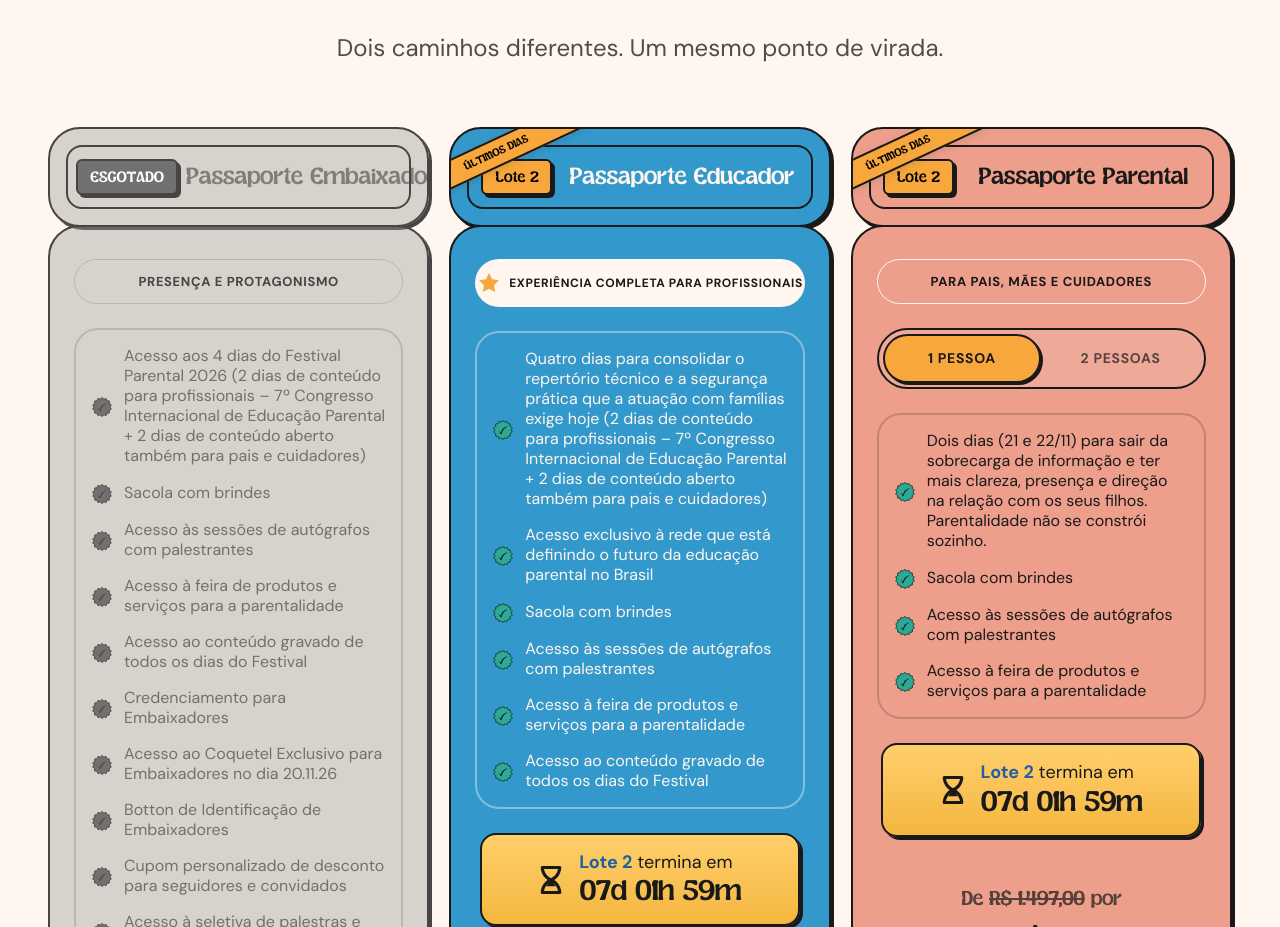
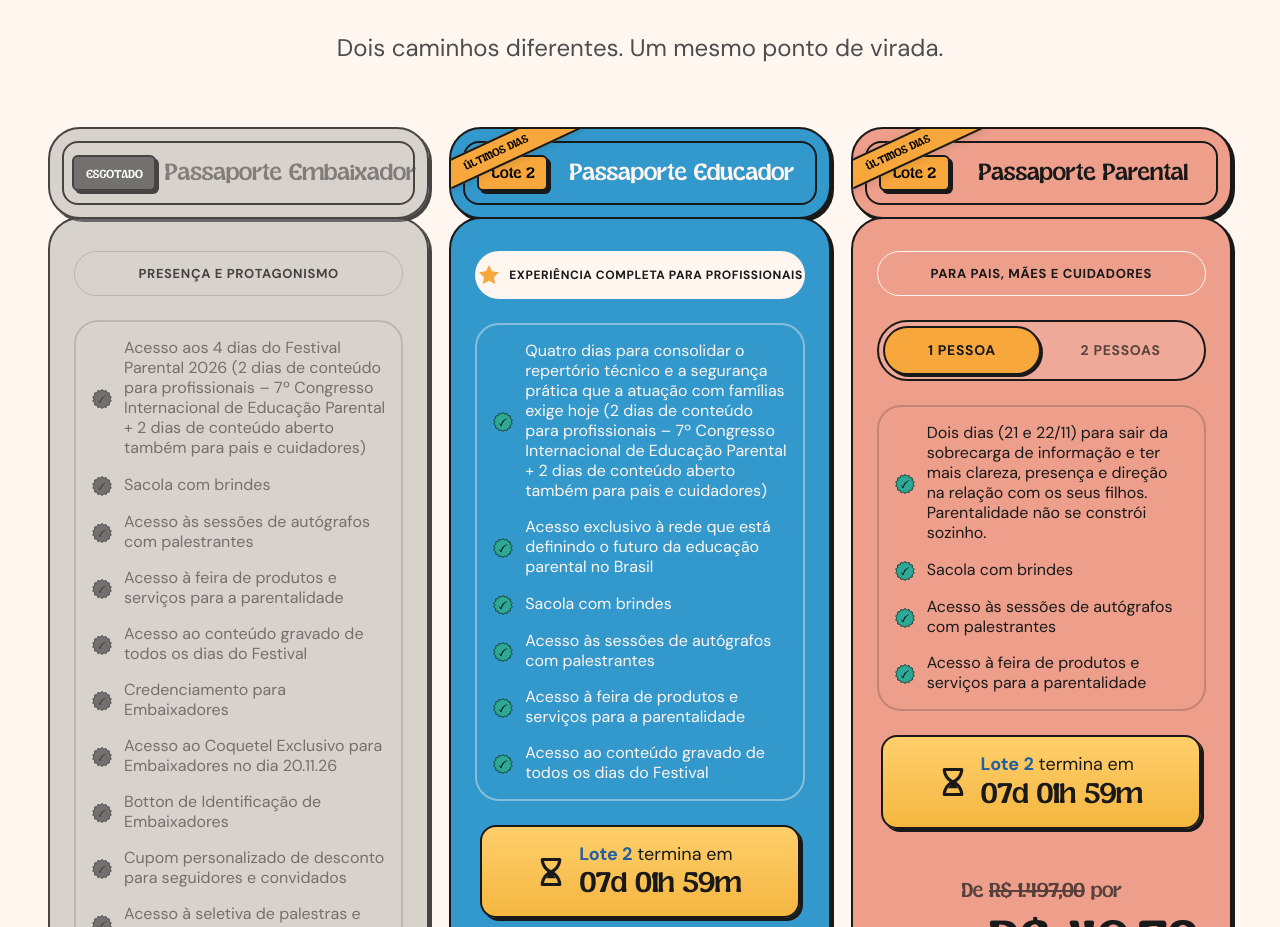
Before and after one commit to oanthonydesign/-LP-Festival-parental, a Next.js app: page / in a window 1280 px wide. Shown: the part 5745-6672 px from the top of the page. Built offline with nearby package versions, Linux system fonts and the light colour scheme.

Commit message:
style: ajuste no tamanho do texto do lote esgotado em Section6

```diff
--- a/src/components/sections/Section6.tsx
+++ b/src/components/sections/Section6.tsx
@@ -236,10 +236,10 @@ function PassportCard({ data }: { data: PassportData }) {
     return (
       <div id={data.id} className={`flex flex-col w-full lg:max-w-[420px] ${data.textColor} relative group grayscale opacity-80`}>
         {/* Header with Title and Lote */}
-        <div className={`${data.bgColor} border-2 ${data.borderColor} border-solid rounded-[32px] shadow-[3px_3px_0px_0px_#191919] p-[16px] w-full z-10 relative overflow-hidden`}>
+        <div className={`${data.bgColor} border-2 ${data.borderColor} border-solid rounded-[32px] shadow-[3px_3px_0px_0px_#191919] p-[12px] w-full z-10 relative overflow-hidden`}>
           <div className={`border-2 ${data.borderColor} border-solid rounded-[16px] flex items-center justify-between px-2 py-[12px] gap-2 relative z-20`}>
             <div className="bg-[#505050] border-2 border-[#191919] border-solid rounded-[6px] shadow-[3px_3px_0px_0px_#191919] px-[12px] py-[4px] shrink-0">
-              <span className="font-sugar-peachy text-[18px] tracking-[-0.5px] text-white leading-none">{data.lote}</span>
+              <span className="font-sugar-peachy text-[14px] tracking-[-0.5px] text-white leading-none">{data.lote}</span>
             </div>
             <h3 className="font-sugar-peachy text-[22px] sm:text-[24px] lg:text-[28px] tracking-[-1px] leading-[0.8] text-center flex-1 whitespace-nowrap">
               {data.name}
@@ -291,7 +291,7 @@ function PassportCard({ data }: { data: PassportData }) {
   return (
     <div id={data.id} className={`flex flex-col w-full lg:max-w-[420px] ${data.textColor} relative group`}>
       {/* Header with Title and Lote */}
-      <div className={`${data.bgColor} border-2 ${data.borderColor} border-solid rounded-[32px] shadow-[3px_3px_0px_0px_#191919] p-[16px] w-full z-10 relative overflow-hidden`}>
+      <div className={`${data.bgColor} border-2 ${data.borderColor} border-solid rounded-[32px] shadow-[3px_3px_0px_0px_#191919] p-[12px] w-full z-10 relative overflow-hidden`}>
         {SHOW_PROMO_RIBBON && <Ribbon />}
         <div className={`border-2 ${data.borderColor} border-solid rounded-[16px] flex items-center justify-between px-[12px] py-[12px] gap-3 relative z-20`}>
           <div className="bg-[#f7a73c] border-2 border-[#191919] border-solid rounded-[6px] shadow-[3px_3px_0px_0px_#191919] px-[12px] py-[4px] shrink-0">
```
